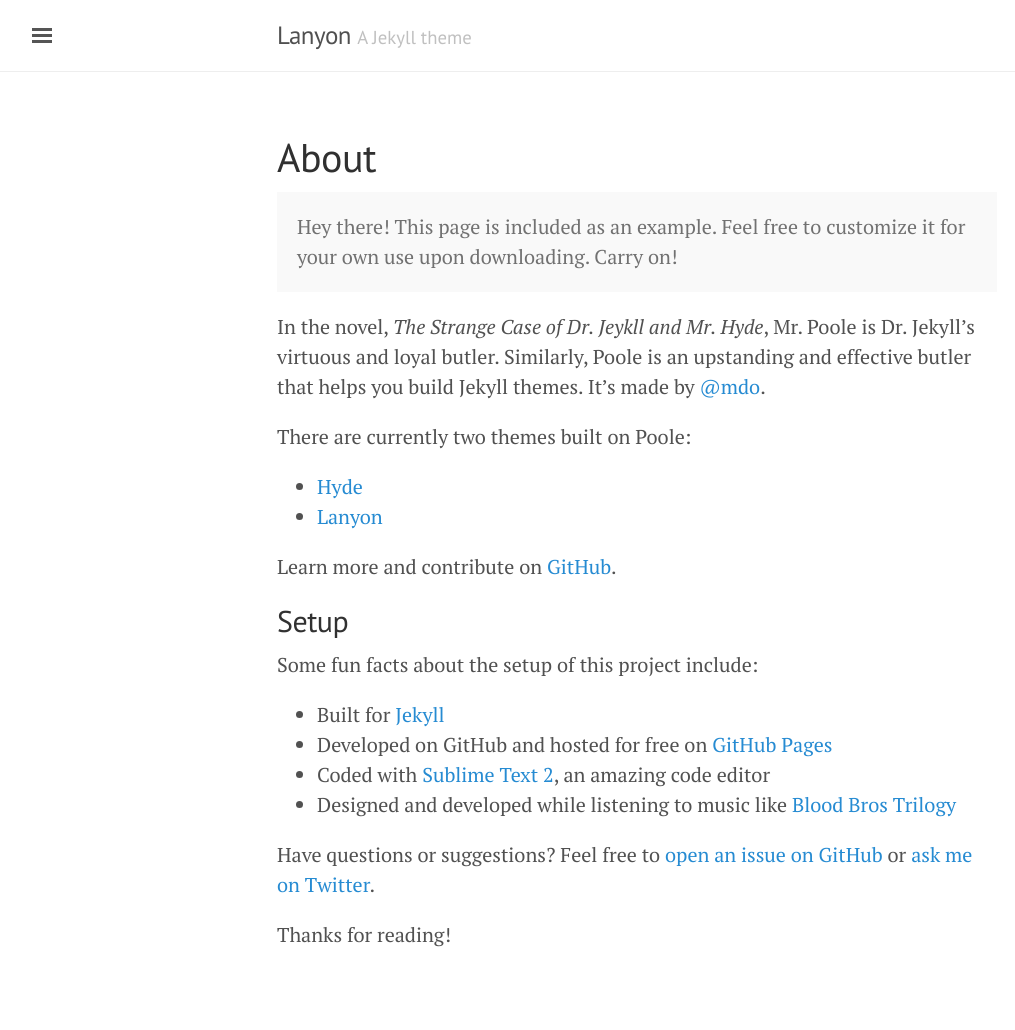
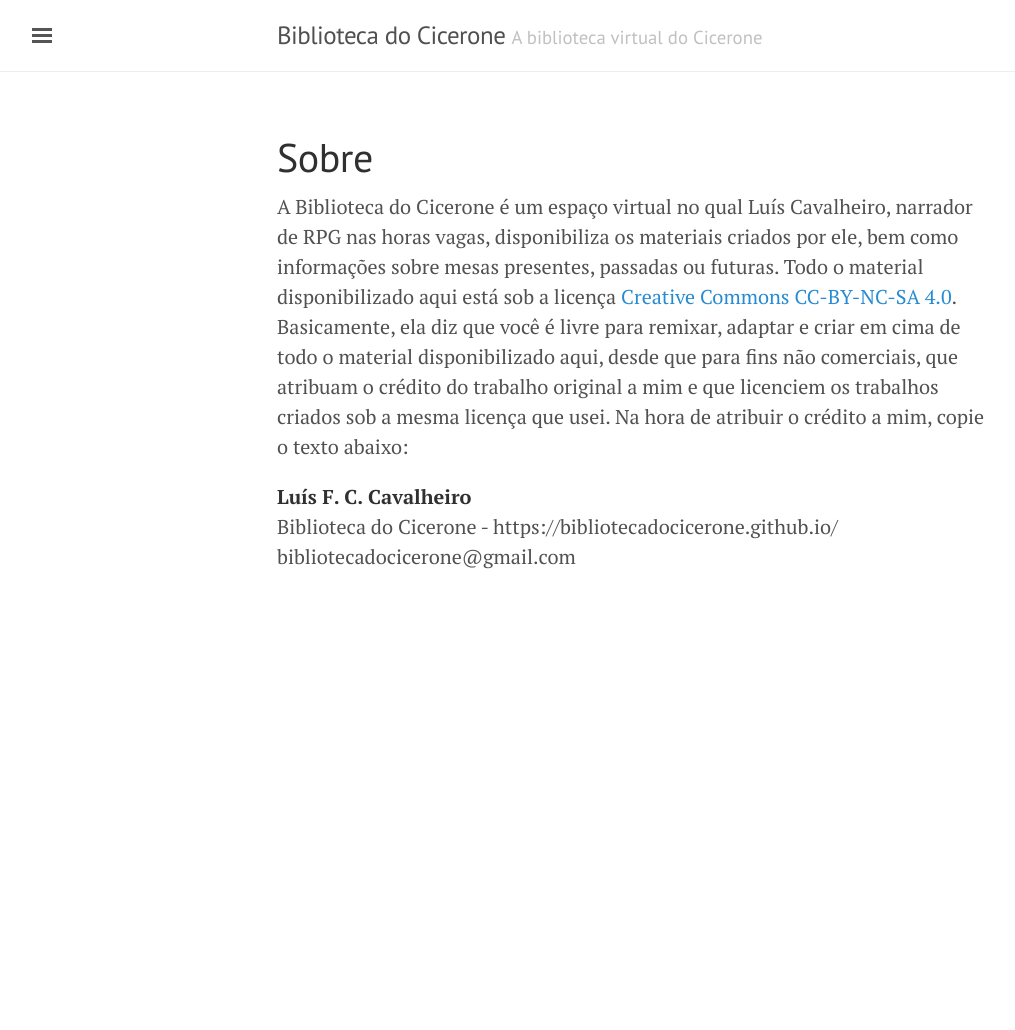
Before and after one commit to bibliotecadocicerone/bibliotecadocicerone.github.io, a Jekyll site: the page built from about.md, in a window 1280 px wide. Shown: the whole page, without its empty margins (3-1018 px from the left). Built offline with Jekyll 4.4.1, drawn with Linux system fonts in a browser that asks for light colours; Markdown is read by kramdown in place of the engine named in the settings; after the commit the page ends 900 px from its top, so only the background shows below that.

Commit message:
mudança de layout

```diff
--- a/404.html
+++ b/404.html
@@ -1,10 +1,10 @@
 ---
 layout: default
-title: "404: Page not found"
+title: "404: Arquivo ou livro não encontrado"
 permalink: 404.html
 ---
 
 <div class="page">
-  <h1 class="page-title">404: Page not found</h1>
-  <p class="lead">Sorry, we've misplaced that URL or it's pointing to something that doesn't exist. <a href="{{ site.baseurl }}/">Head back home</a> to try finding it again.</p>
+  <h1 class="page-title">404: arquivo ou livro não encontrado</h1>
+  <p class="lead">Desculpe, o arquivo ou livro solicitado não foi encontrado na Biblioteca. <a href="{{ site.baseurl }}/">Retorne à entrada da Biblioteca do Cicerone</a> para tentar encontrar o que você procura.</p>
 </div>
--- a/_config.yml
+++ b/_config.yml
@@ -5,18 +5,26 @@ permalink:           pretty
 relative_permalinks: true
 
 # Setup
-title:               Lanyon
-tagline:             'A Jekyll theme'
-description:         'A reserved <a href="http://jekyllrb.com" target="_blank">Jekyll</a> theme that places the utmost gravity on content with a hidden drawer. Made by <a href="https://twitter.com/mdo" target="_blank">@mdo</a>.'
-url:                 http://lanyon.getpoole.com
-baseurl:             ''
-paginate:            5
+name:                'Biblioteca do Cicerone'
+title:               'Biblioteca do Cicerone'
+tagline:             'A biblioteca virtual do Cicerone'
+description:         'Seja benvindo à Biblioteca do Cicerone Luís Cavalheiro. Aqui você encontrará artigos, informações, materiais e mesas narradas por ele. Todos os materiais disponíveis aqui estão licenciados sob a Creative Commons CC-BY-NC-SA 4.0. Clique em Sobre para maiores informações.'
+url:                 http://bibliotecadocicerone.github.io
+baseurl:             /
+markdown:            rdiscount
+theme:               lanyon
+plugins:
+    - jekyll-feed
+
+# Post setup
+show_excerpts:       true
+excerpt_separator:   <!--more-->
 
 # About/contact
 author:
-  name:              Mark Otto
-  url:               https://twitter.com/mdo
-  email:             markdotto@gmail.com
+  name:              Luís Cavalheiro
+  url:               https://bibliotecadocicerone.github.io
+  email:             bibliotecadocicerone@gmail.com
 
 # Custom vars
 version:             1.0.0
--- a/about.md
+++ b/about.md
@@ -1,30 +1,11 @@
 ---
 layout: page
-title: About
+title: Sobre
+permalink: /about/
 ---
 
-<p class="message">
-  Hey there! This page is included as an example. Feel free to customize it for your own use upon downloading. Carry on!
-</p>
+A Biblioteca do Cicerone é um espaço virtual no qual Luís Cavalheiro, narrador de RPG nas horas vagas, disponibiliza os materiais criados por ele, bem como informações sobre mesas presentes, passadas ou futuras. Todo o material disponibilizado aqui está sob a licença [Creative Commons CC-BY-NC-SA 4.0](https://creativecommons.org/licenses/by-nc-sa/4.0/legalcode). Basicamente, ela diz que você é livre para remixar, adaptar e criar em cima de todo o material disponibilizado aqui, desde que para fins não comerciais, que atribuam o crédito do trabalho original a mim e que licenciem os trabalhos criados sob a mesma licença que usei. Na hora de atribuir o crédito a mim, copie o texto abaixo:
 
-In the novel, *The Strange Case of Dr. Jeykll and Mr. Hyde*, Mr. Poole is Dr. Jekyll's virtuous and loyal butler. Similarly, Poole is an upstanding and effective butler that helps you build Jekyll themes. It's made by [@mdo](https://twitter.com/mdo).
-
-There are currently two themes built on Poole:
-
-* [Hyde](http://hyde.getpoole.com)
-* [Lanyon](http://lanyon.getpoole.com)
-
-Learn more and contribute on [GitHub](https://github.com/poole).
-
-## Setup
-
-Some fun facts about the setup of this project include:
-
-* Built for [Jekyll](http://jekyllrb.com)
-* Developed on GitHub and hosted for free on [GitHub Pages](https://pages.github.com)
-* Coded with [Sublime Text 2](http://sublimetext.com), an amazing code editor
-* Designed and developed while listening to music like [Blood Bros Trilogy](https://soundcloud.com/maddecent/sets/blood-bros-series)
-
-Have questions or suggestions? Feel free to [open an issue on GitHub](https://github.com/poole/issues/new) or [ask me on Twitter](https://twitter.com/mdo).
-
-Thanks for reading!
+__Luís F. C. Cavalheiro__
+Biblioteca do Cicerone - https://bibliotecadocicerone.github.io/
+bibliotecadocicerone@gmail.com
```
Also changed, not shown: Gemfile (added, +7 -0 lines), Gemfile.lock (added).
